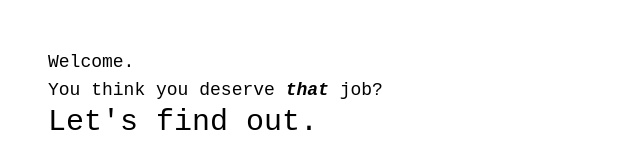
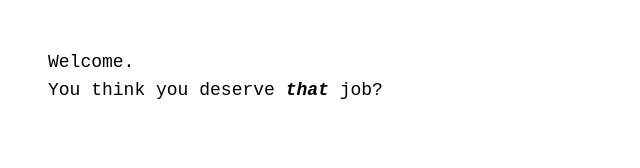
Before and after one commit to Dere-Wah/RoastMyResume, an Astro site in the folder frontend/: page / in a window 1280 px wide. Shown: the whole page, without its empty margins (0-640 px from the left). Built offline with nearby package versions, Linux system fonts and the light colour scheme; Astro itself is replaced by a stand-in of ours.

Commit message:
feat(frontend): add onboarding times

```diff
--- a/frontend/src/components/Onboarding.jsx
+++ b/frontend/src/components/Onboarding.jsx
@@ -33,9 +33,9 @@ const Onboarding = ({setText}) => {
 
     useEffect(() => {
         // Display the title after 1 second
-        const timeout1 = setTimeout(() => setProgress(1), 0.1500);
-        const timeout2 = setTimeout(() => setProgress(2), 0.7000);
-        const timeout3 = setTimeout(() => setProgress(3), 0.10000);
+        const timeout1 = setTimeout(() => setProgress(1), 1500);
+        const timeout2 = setTimeout(() => setProgress(2), 7000);
+        const timeout3 = setTimeout(() => setProgress(3), 10000);
 
         // Cleanup timeouts on component unmount
         return () => {
```
